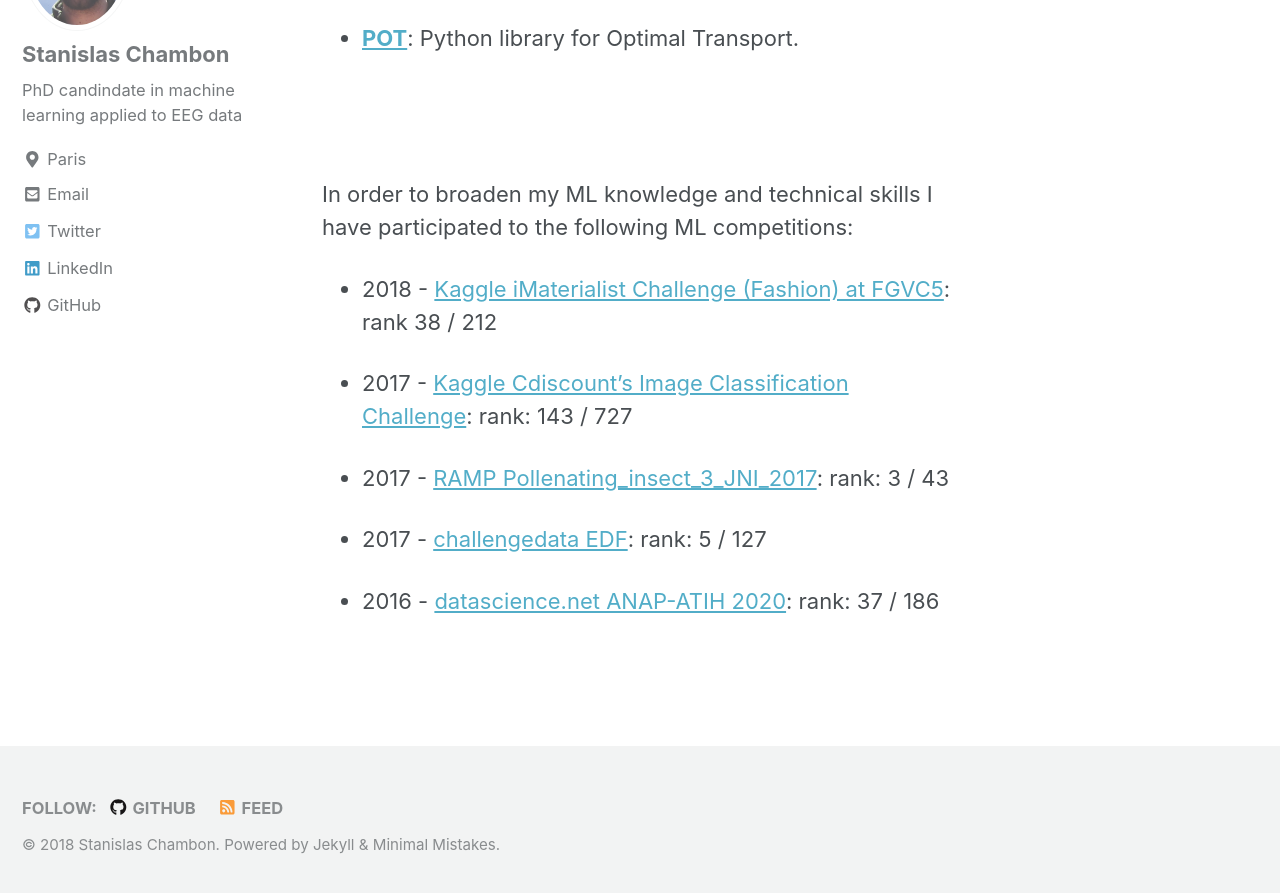
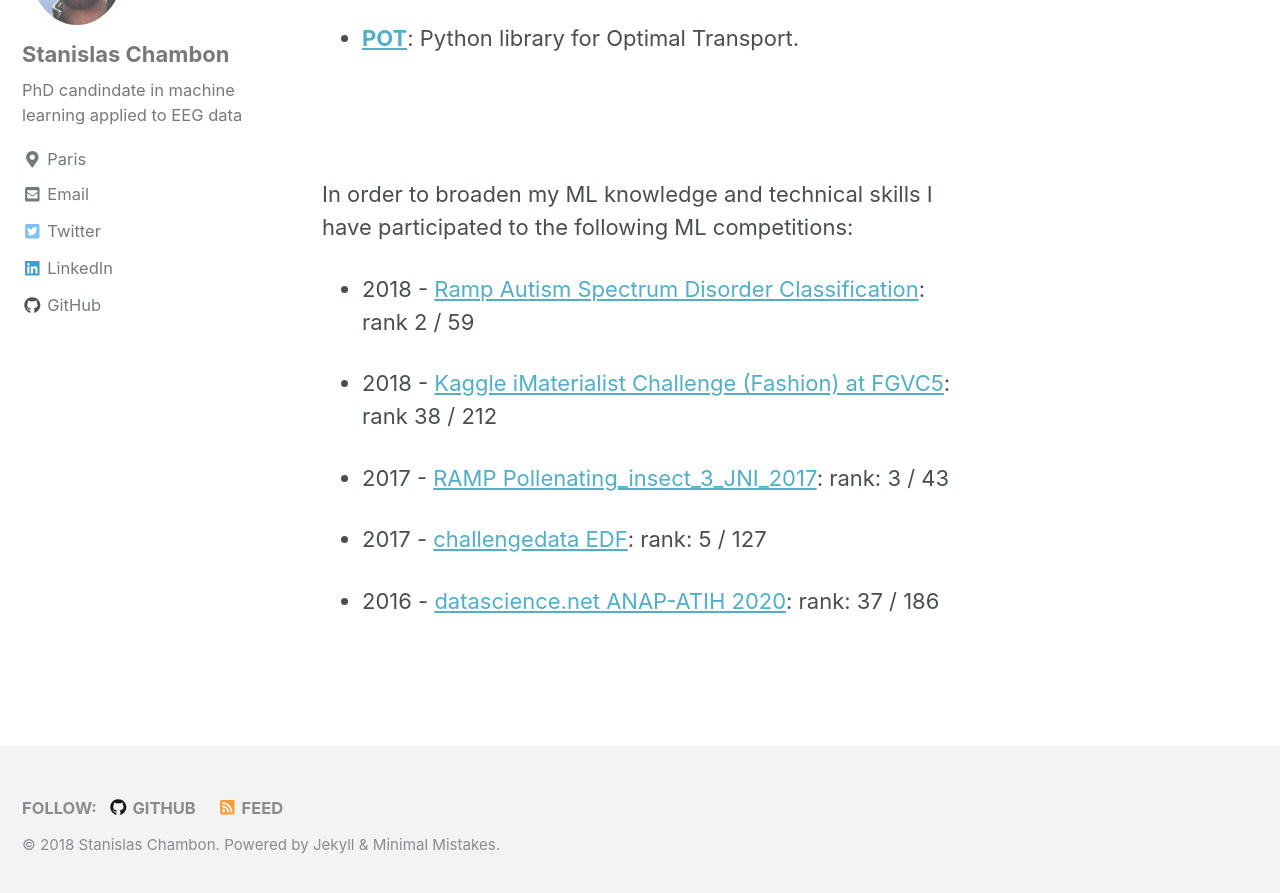
Before and after one commit to Slasnista/Slasnista.github.io, a Jekyll site: the page built from _pages/projects.md, in a window 1280 px wide and 900 px high, scrolled down 396 px. Shown: the top 893 px of the window. Built offline with Jekyll 4.4.1, drawn with Linux system fonts in a browser that asks for light colours; nearby versions of some CDN libraries.

Commit message:
update pages

```diff
--- a/Gemfile
+++ b/Gemfile
@@ -1,5 +1,5 @@
 source "https://rubygems.org"
-
+gem "github-pages"
 gem "jekyll", "~> 3.5"
 gem "minimal-mistakes-jekyll"
 gem 'octopress-social'
--- a/_pages/projects.md
+++ b/_pages/projects.md
@@ -15,9 +15,9 @@
 
 In order to broaden my ML knowledge and technical skills I have participated to the following ML competitions:
 
+- 2018 - [Ramp Autism Spectrum Disorder Classification](https://paris-saclay-cds.github.io/autism_challenge/): rank 2 / 59
+
 - 2018 - [Kaggle iMaterialist Challenge (Fashion) at FGVC5](https://www.kaggle.com/c/imaterialist-challenge-fashion-2018): rank 38 / 212
-
-- 2017 - [Kaggle Cdiscount's Image Classification Challenge](https://www.kaggle.com/c/cdiscount-image-classification-challenge/leaderboard): rank: 143 / 727
 
 - 2017 - [RAMP Pollenating_insect_3_JNI_2017](https://ramp.studio/problems/pollenating_insects_3): rank: 3 / 43
 
```
Also changed, not shown: _pages/home.md (+3 -4 lines), _pages/publications.md (+2 -0 lines), Gemfile.lock.
